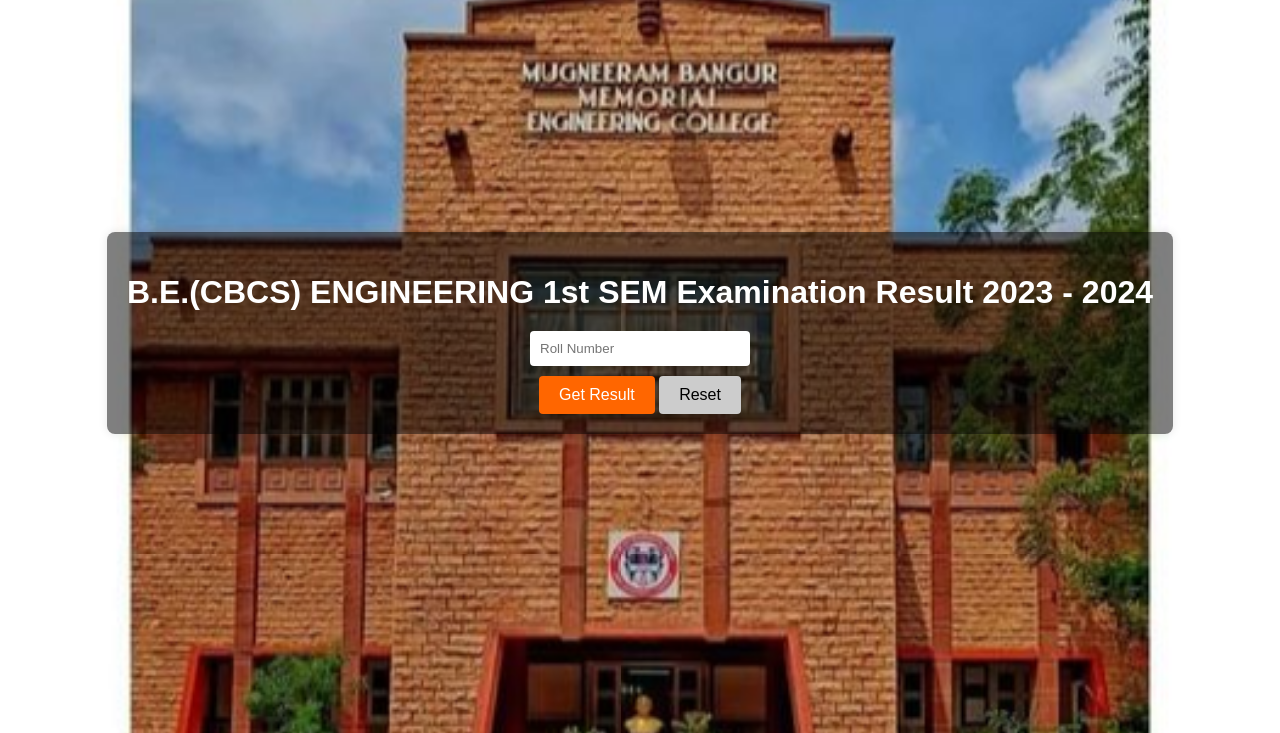
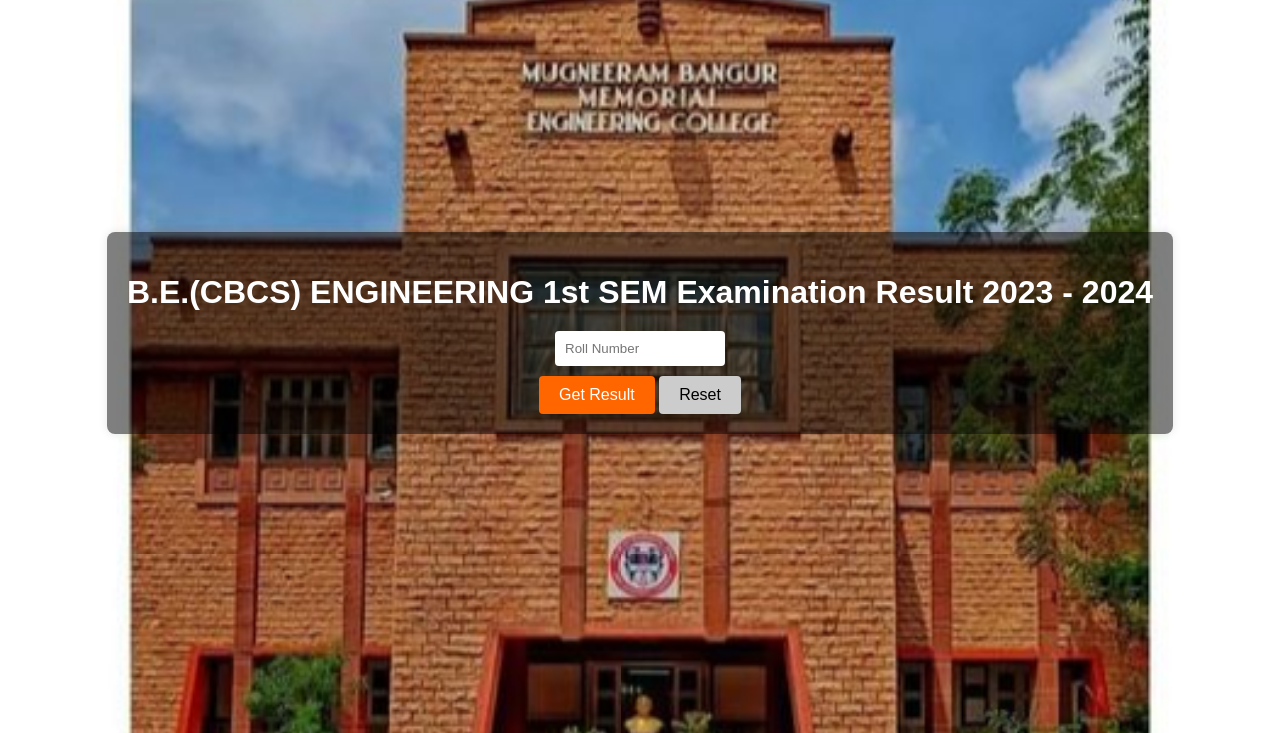
Before and after one commit to SANJAY-SUTHAR/exam-result, a plain HTML site: page index.html in a window 1280 px wide. Shown: the part 67-800 px from the top of the page. Drawn offline with Linux system fonts and the light colour scheme.

Commit message:
Update index.html

```diff
--- a/index.html
+++ b/index.html
@@ -37,7 +37,7 @@
         }
         .container input[type="text"] {
             padding: 10px;
-            width: 200px; /* Adjusted width to make it smaller */
+            width: 150px; /* Adjusted width to make it smaller */
             margin-bottom: 10px;
             border: none;
             border-radius: 4px;
```
